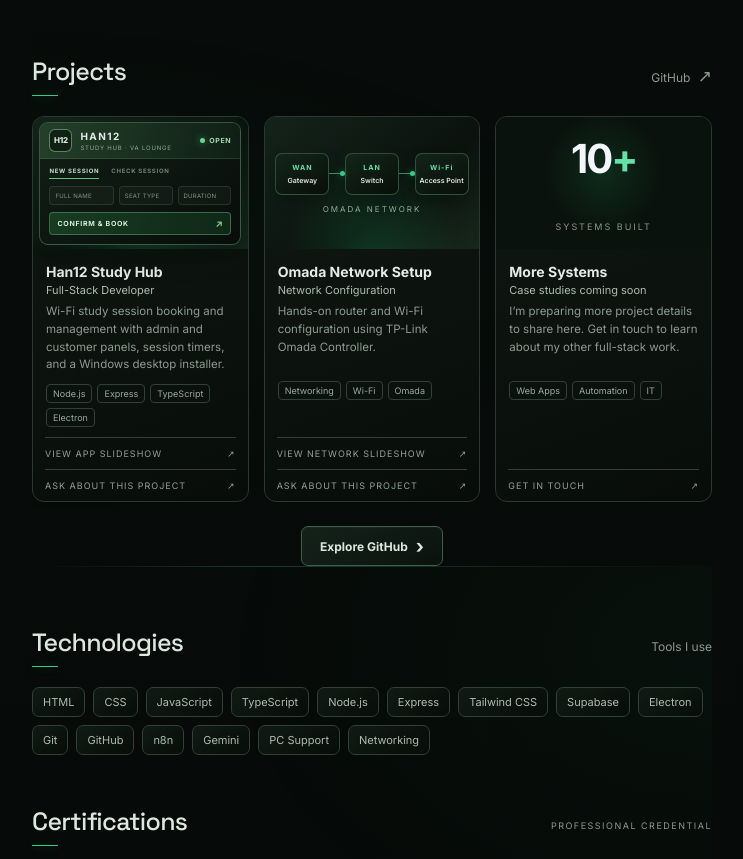
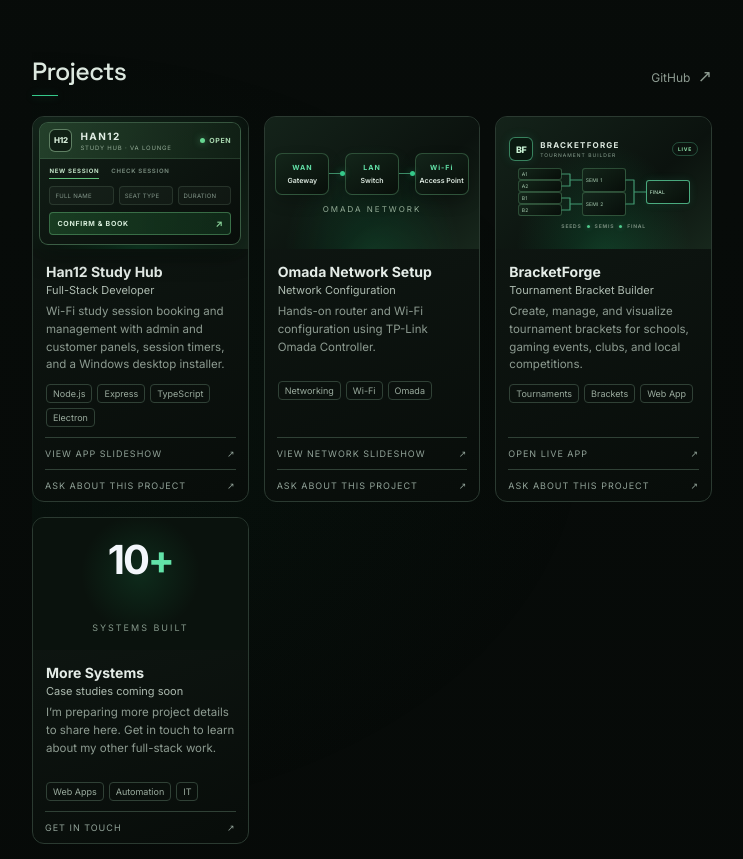
Before and after one commit to eugonzales/eg-portfolio, a plain HTML site: page index.html in a window 1280 px wide. Shown: the part 1132-1991 px from the top of the page, without its empty margins (268-1011 px from the left). Drawn offline with Linux system fonts and the light colour scheme.

Commit message:
Add BracketForge to portfolio
Add the tournament bracket project card and updated live app link.

Co-authored-by: Copilot <223556219+Copilot@users.noreply.github.com>

```diff
--- a/index.html
+++ b/index.html
@@ -7,7 +7,7 @@
     <link rel="preconnect" href="https://fonts.googleapis.com" />
     <link rel="preconnect" href="https://fonts.gstatic.com" crossorigin />
     <link href="https://fonts.googleapis.com/css2?family=Inter:wght@400;500;600;700;800&family=Space+Grotesk:wght@400;500;600;700&display=swap" rel="stylesheet" />
-    <link rel="stylesheet" href="styles.css?v=6" />
+    <link rel="stylesheet" href="styles.css?v=7" />
   </head>
   <body>
     <header class="topbar">
@@ -151,6 +151,35 @@
             <a class="project-link" href="omada.html">VIEW NETWORK SLIDESHOW <span>↗</span></a>
             <a class="project-link" href="mailto:eugenepamz@gmail.com?subject=Omada%20Network%20Setup">ASK ABOUT THIS PROJECT <span>↗</span></a>
           </article>
+          <article class="project-card">
+            <div class="project-art bracketforge-art" aria-hidden="true">
+              <div class="bracketforge-brand">
+                <span class="bracketforge-logo">BF</span>
+                <span class="bracketforge-name"><b>BRACKETFORGE</b><small>TOURNAMENT BUILDER</small></span>
+                <span class="bracketforge-live">LIVE</span>
+              </div>
+              <div class="bracketforge-chart">
+                <div class="bracketforge-round bracketforge-seeds"><span>A1</span><span>A2</span><span>B1</span><span>B2</span></div>
+                <svg class="bracketforge-connectors" viewBox="0 0 20 48" aria-hidden="true">
+                  <path d="M0 6h8v6h12M0 18h8V12M0 30h8v6h12M0 42h8v-6" />
+                </svg>
+                <div class="bracketforge-round bracketforge-semifinals"><span>SEMI 1</span><span>SEMI 2</span></div>
+                <svg class="bracketforge-connectors" viewBox="0 0 20 48" aria-hidden="true">
+                  <path d="M0 12h8v12h12M0 36h8V24" />
+                </svg>
+                <div class="bracketforge-round bracketforge-final"><span>FINAL</span></div>
+              </div>
+              <div class="bracketforge-footer"><span>SEEDS</span><i></i><span>SEMIS</span><i></i><span>FINAL</span></div>
+            </div>
+            <div class="project-copy">
+              <h3>BracketForge</h3>
+              <p class="project-role">Tournament Bracket Builder</p>
+              <p>Create, manage, and visualize tournament brackets for schools, gaming events, clubs, and local competitions.</p>
+              <div class="project-tags"><span>Tournaments</span><span>Brackets</span><span>Web App</span></div>
+            </div>
+            <a class="project-link" href="https://tournament-bracket-yuj.vercel.app/" target="_blank" rel="noopener noreferrer">OPEN LIVE APP <span>↗</span></a>
+            <a class="project-link" href="mailto:eugenepamz@gmail.com?subject=BracketForge">ASK ABOUT THIS PROJECT <span>↗</span></a>
+          </article>
           <article class="project-card upcoming-card">
             <div class="project-art upcoming-art" aria-hidden="true"><span>10<span>+</span></span><small>SYSTEMS BUILT</small></div>
             <div class="project-copy">
--- a/styles.css
+++ b/styles.css
@@ -620,6 +620,31 @@ body::after {
 .omada-connection::after { position: absolute; top: -2px; right: 0; width: 5px; height: 5px; border-radius: 50%; background: var(--accent); content: ""; box-shadow: 0 0 7px rgba(53, 201, 138, .48); }
 .omada-art > small { color: #92aa95; font-size: 8px; letter-spacing: 2px; }
 
+.bracketforge-art {
+  align-content: center;
+  gap: 7px;
+  background:
+    radial-gradient(ellipse at 50% 110%, rgba(21, 112, 67, .42), transparent 58%),
+    linear-gradient(140deg, #14231a, #0b120e 62%, #17271c);
+}
+
+.bracketforge-brand { display: flex; width: 88%; align-items: center; gap: 7px; }
+.bracketforge-logo { display: grid; width: 24px; height: 24px; flex: 0 0 24px; place-items: center; border: 1px solid rgba(98, 226, 168, .52); border-radius: 6px; background: rgba(10, 25, 16, .86); box-shadow: 0 0 12px rgba(53, 201, 138, .12); color: #c9f3d4; font-size: 9px; font-weight: 800; letter-spacing: -.5px; }
+.bracketforge-name { display: grid; gap: 2px; }
+.bracketforge-name b { color: #dce8df; font-size: 8px; letter-spacing: 1.2px; }
+.bracketforge-name small { color: #8da394; font-size: 5px; letter-spacing: 1px; }
+.bracketforge-live { margin-left: auto; padding: 3px 5px; border: 1px solid rgba(98, 226, 168, .28); border-radius: 10px; color: #8de3aa; font-size: 5px; font-weight: 700; letter-spacing: .8px; }
+.bracketforge-chart { display: flex; width: 90%; max-width: 250px; height: 48px; align-items: center; justify-content: center; }
+.bracketforge-round { display: grid; width: 44px; height: 48px; flex: 0 0 44px; grid-template-rows: repeat(4, 1fr); }
+.bracketforge-round span { display: flex; min-width: 0; align-items: center; overflow: hidden; padding: 0 3px; border: 1px solid rgba(91, 158, 111, .42); border-radius: 3px; background: linear-gradient(145deg, rgba(20, 38, 27, .96), rgba(8, 14, 10, .96)); color: #a7cbb0; font-size: 5px; letter-spacing: .2px; white-space: nowrap; }
+.bracketforge-connectors { width: 20px; height: 48px; flex: 0 0 20px; overflow: visible; }
+.bracketforge-connectors path { fill: none; stroke: rgba(98, 226, 168, .62); stroke-width: 1.2; stroke-linecap: round; stroke-linejoin: round; }
+.bracketforge-semifinals span:first-child { grid-row: 1 / span 2; }
+.bracketforge-semifinals span:last-child { grid-row: 3 / span 2; }
+.bracketforge-final span { grid-row: 2 / span 2; border-color: rgba(98, 226, 168, .72); color: #c8f4d5; box-shadow: 0 0 9px rgba(53, 201, 138, .12); }
+.bracketforge-footer { display: flex; align-items: center; gap: 5px; color: #758a7b; font-size: 5px; font-weight: 700; letter-spacing: .8px; }
+.bracketforge-footer i { width: 3px; height: 3px; border-radius: 50%; background: #4fc98b; box-shadow: 0 0 5px rgba(98, 226, 168, .42); }
+
 .upcoming-art {
   gap: 4px;
   background:
```
Also changed, not shown: han12.html (+1 -1 lines), omada.html (+1 -1 lines).
